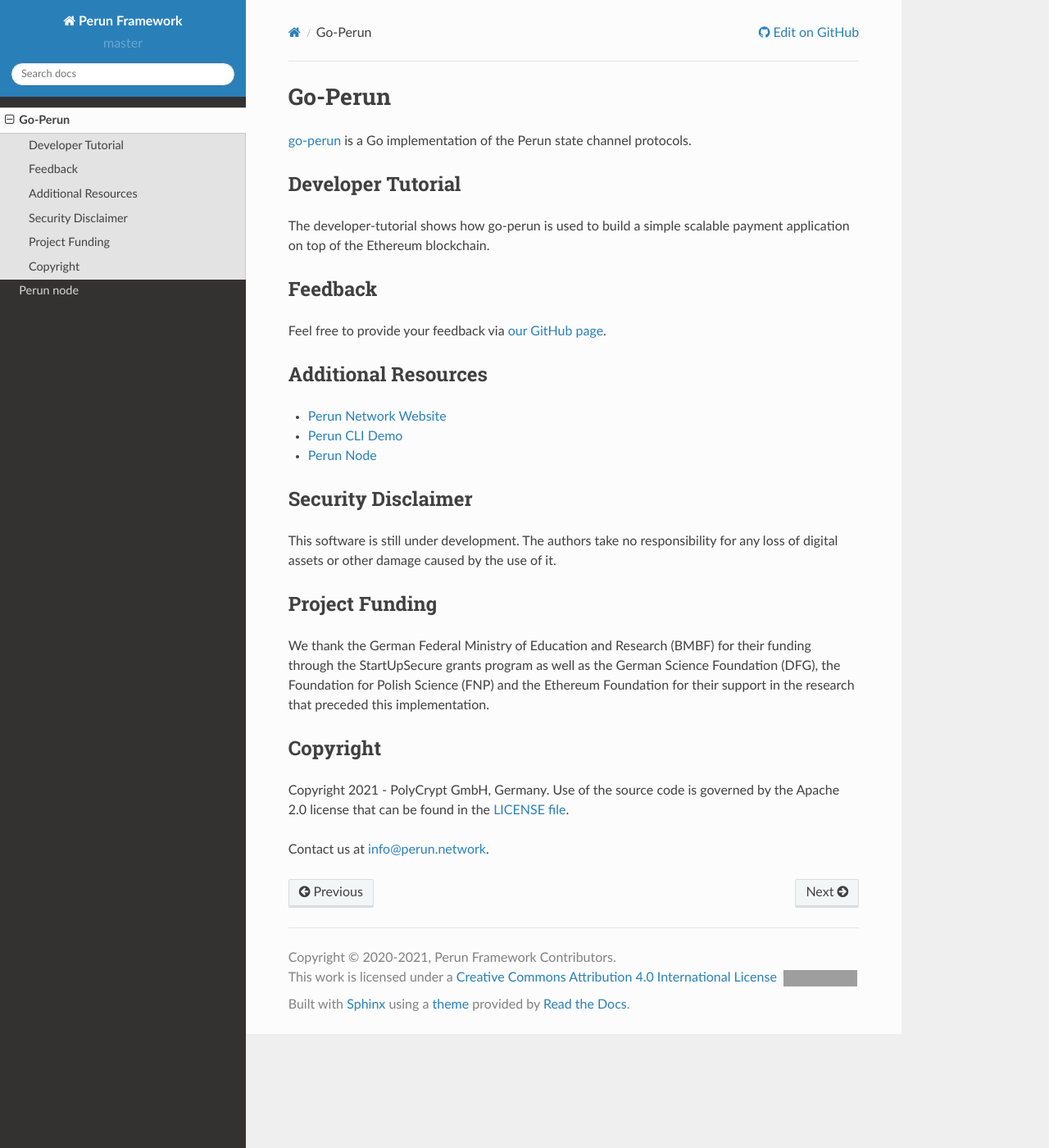
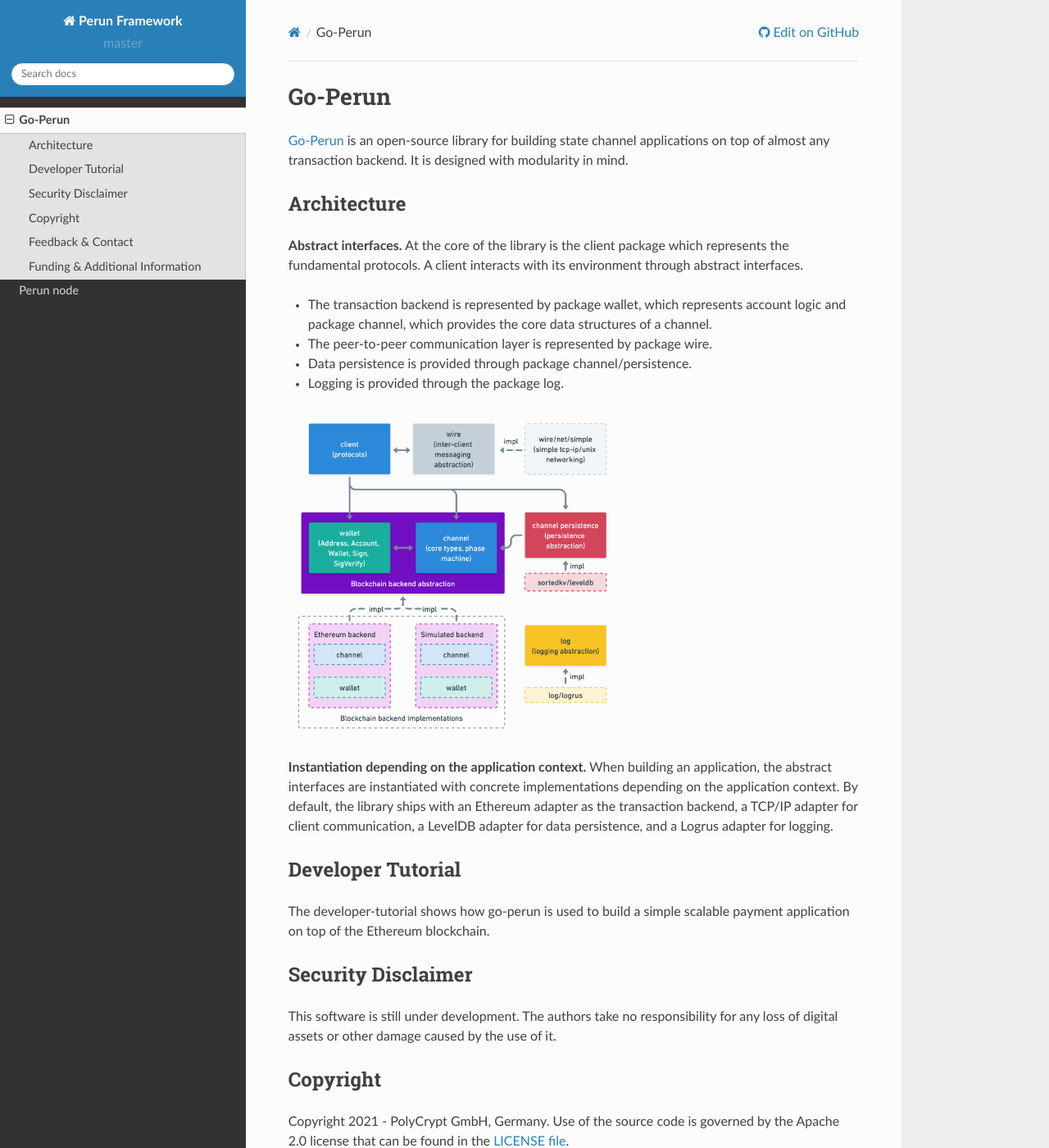
Before and after one commit to hyperledger-labs/perun-doc, a Sphinx documentation site: the page built from source/go-perun/index.rst, in a window 1280 px wide and 1400 px high. Shown: the whole window at 82% size. Built offline with Sphinx 7.4.7 and the Read the Docs theme 2.0.0, drawn with Linux system fonts in a browser that asks for light colours; pages that are not in the unit, such as notebooks, are missing from menus; some of the changed text lies outside the part shown; grey boxes are pictures that could not be loaded.

Commit message:
Update go-perun intro page, add architecture (#60)
Signed-off-by: Matthias Geihs <matthias@perun.network>

```diff
--- a/source/go-perun/index.rst
+++ b/source/go-perun/index.rst
@@ -1,7 +1,26 @@
 Go-Perun
 ========
 
-`go-perun <https://github.com/hyperledger-labs/go-perun>`_ is a Go implementation of the Perun state channel protocols.
+`Go-Perun <https://github.com/hyperledger-labs/go-perun>`_ is an open-source library for building state channel applications on top of almost any transaction backend.
+It is designed with modularity in mind.
+
+Architecture
+------------
+
+**Abstract interfaces.** At the core of the library is the client package which represents the fundamental protocols. A client interacts with its environment through abstract interfaces.
+
+* The transaction backend is represented by package wallet, which represents account logic and package channel, which provides the core data structures of a channel.
+* The peer-to-peer communication layer is represented by package wire.
+* Data persistence is provided through package channel/persistence.
+* Logging is provided through the package log.
+
+.. image:: ../images/go-perun/goperun_architecture.png
+   :width: 400
+   :alt: Architecture of go-perun
+
+**Instantiation depending on the application context.** When building an application, the abstract interfaces are instantiated with concrete implementations depending on the application context.
+By default, the library ships with an Ethereum adapter as the transaction backend, a TCP/IP adapter for client communication, a LevelDB adapter for data persistence, and a Logrus adapter for logging.
+
 
 Developer Tutorial
 ------------------
@@ -13,17 +32,6 @@
 
    tutorial/index
 
-Feedback
---------
-
-Feel free to provide your feedback via `our GitHub page <https://github.com/hyperledger-labs/go-perun>`_.
-
-Additional Resources
---------------------
-
-* `Perun Network Website <https://perun.network>`_
-* `Perun CLI Demo <https://github.com/perun-network/perun-eth-demo>`_
-* `Perun Node <https://github.com/hyperledger-labs/perun-node>`_
 
 Security Disclaimer
 -------------------
@@ -31,15 +39,25 @@
 This software is still under development.
 The authors take no responsibility for any loss of digital assets or other damage caused by the use of it.
 
-Project Funding
----------------
-
-We thank the German Federal Ministry of Education and Research (BMBF) for their funding through the StartUpSecure grants program as well as the German Science Foundation (DFG), the Foundation for Polish Science (FNP) and the Ethereum Foundation for their support in the research that preceded this implementation.
-
 Copyright
 ---------
 
 Copyright 2021 - PolyCrypt GmbH, Germany.
 Use of the source code is governed by the Apache 2.0 license that can be found in the `LICENSE file <https://github.com/hyperledger-labs/go-perun/blob/dev/LICENSE>`_.
 
-Contact us at `info@perun.network <mailto:info@perun.network>`_.
+Feedback & Contact
+------------------
+
+Feel free to provide your feedback on the library via `our GitHub page <https://github.com/hyperledger-labs/go-perun>`_. For business inquiries you can contact us at `info@perun.network <mailto:info@perun.network>`_.
+
+Funding & Additional Information
+--------------------------------
+
+The project is supported by the German Federal Ministry of Education and Research (BMBF) through the StartUpSecure grants program as well as the German Science Foundation (DFG), the Foundation for Polish Science (FNP), and the Ethereum Foundation.
+
+More information can be found at `<https://perun.network/>`_.
+
+Related projects:
+
+* `Perun CLI Demo <https://github.com/perun-network/perun-eth-demo>`_
+* `Perun Node <https://github.com/hyperledger-labs/perun-node>`_
```
Also changed, not shown: source/images/go-perun/goperun_architecture.png (added).
